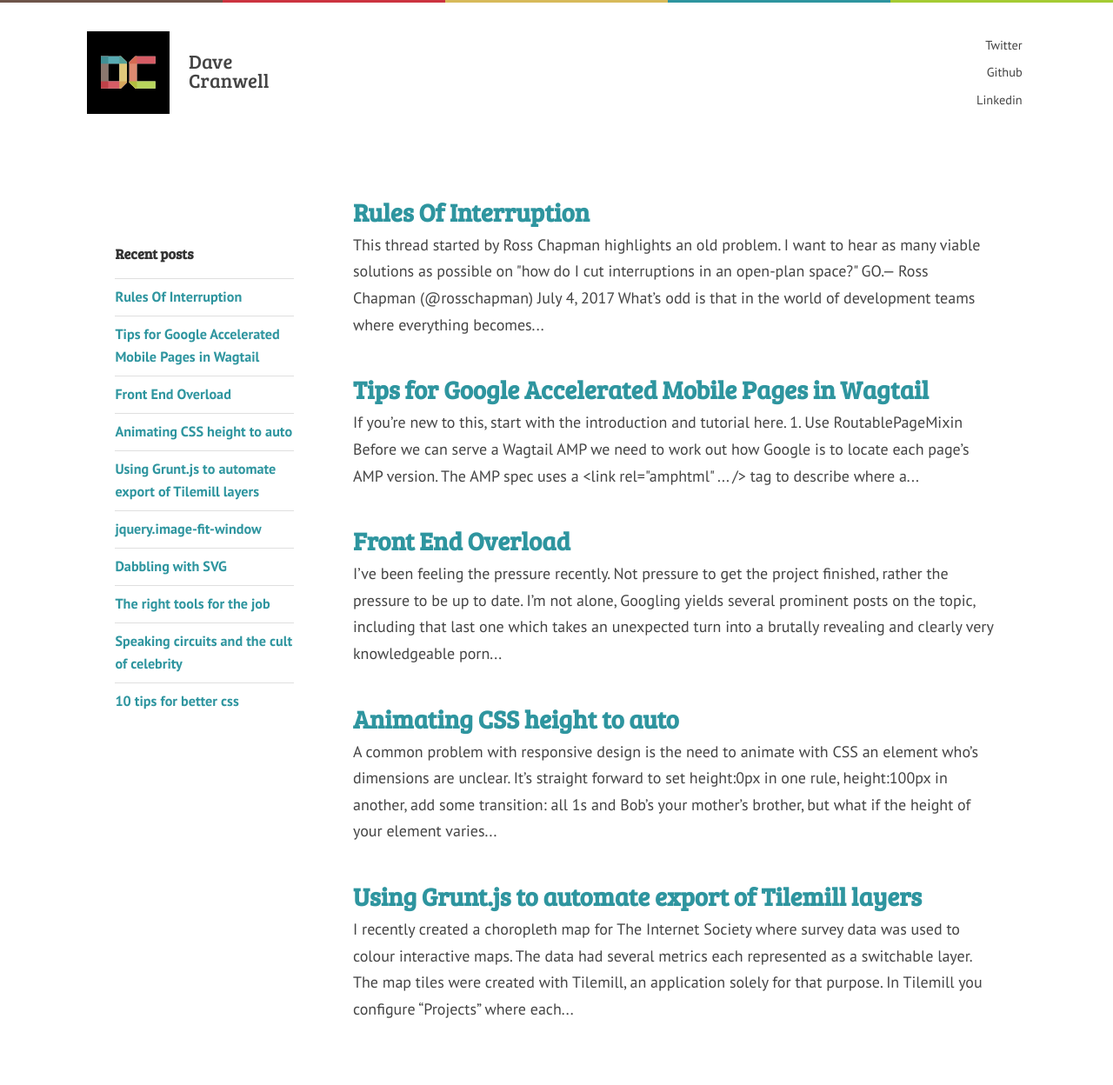
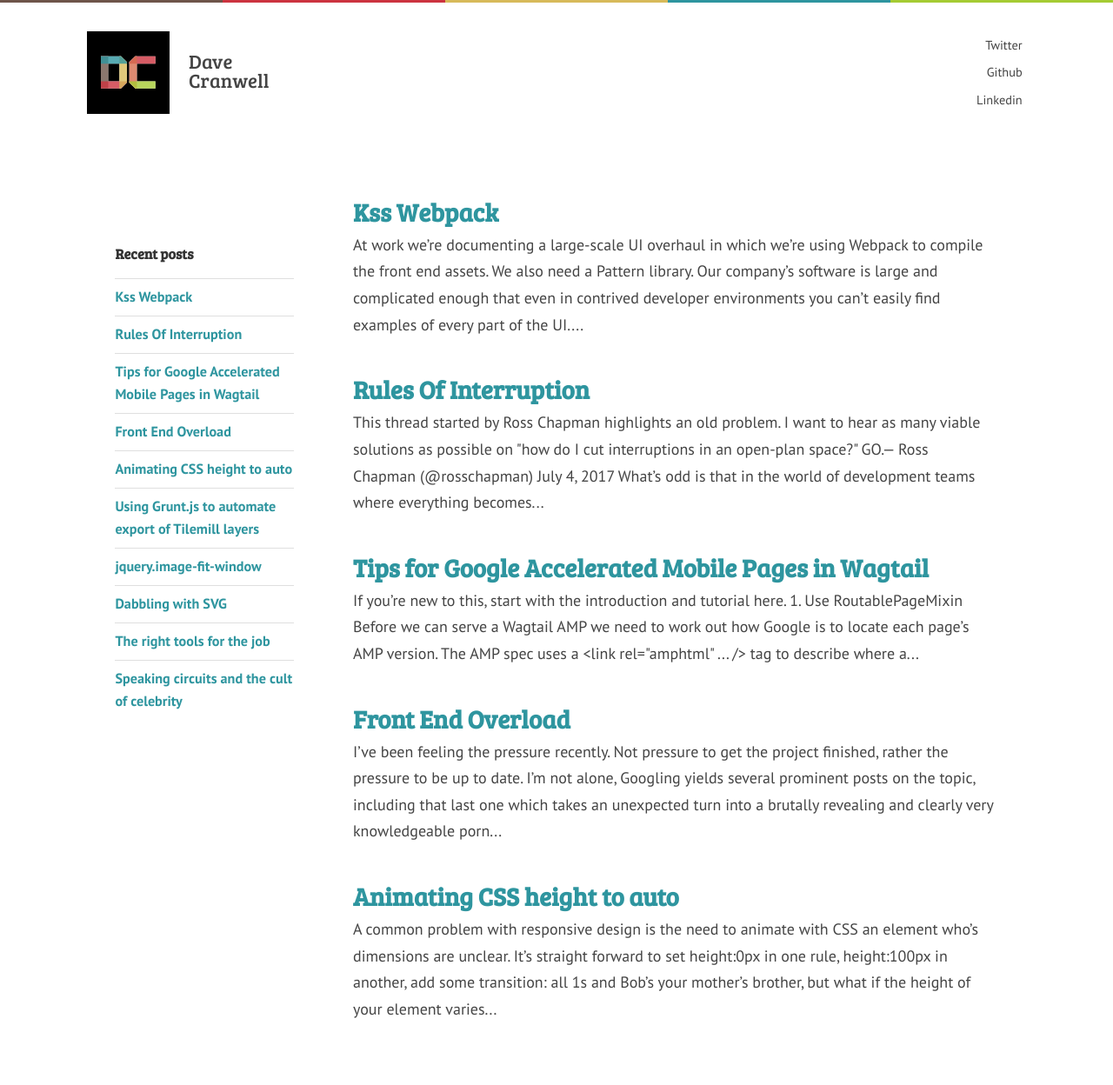
Before and after one commit to davecranwell/davecranwell.github.io, a Jekyll site: the page built from index.html, in a window 1280 px wide. Shown: the whole page at 87% size. Built offline with Jekyll 4.4.1, drawn with Linux system fonts in a browser that asks for light colours; nearby versions of some CDN libraries; some of the changed lines change nothing that is shown.

Commit message:
Tweaks and go live

````diff
--- a/_posts/2018-03-27-kss-webpack.md
+++ b/_posts/2018-03-27-kss-webpack.md
@@ -1,24 +1,24 @@
 ---
-published: false
+published: true
 ---
 
 At work we're documenting a large-scale UI overhaul in which we're using Webpack to compile the front end assets. We also need a [Pattern library](adele.uxpin.com). Our company's software is large and complicated enough that even in contrived developer environments you can't easily find examples of every part of the UI. Pattern libraries allow you to document everything in one place, cross refer patterns and check for visual regressions, without needing to use the product itself.
 
-We compared a shortlist of was [KSS](https://github.com/kss-node/kss-node), [SC5](https://github.com/SC5/sc5-styleguide), [PatternLab](https://patternlab.io/) and [LivingCSS](https://github.com/straker/livingcss). Low effort was important - the more effort required, the less incentive to maintain it. Customisation was also important. Few of them provided what we needed out the box, but if they could be extended it didn't matter.
+We compared a shortlist of pattern library software: [KSS](https://github.com/kss-node/kss-node), [SC5](https://github.com/SC5/sc5-styleguide), [PatternLab](https://patternlab.io/) and [LivingCSS](https://github.com/straker/livingcss). Low maintenance effort was important - the more effort required, the less incentive to maintain it. Customisation was also important. Few of them provided what we needed out the box, but if they could be extended it didn't matter.
 
-LivingCSS was our first choice. It's easily customised, but we discovered its dependence on JSDoc comments was frustrating and the language in which example were written was inflexible. PatternLab is hugely popular but required separate example files. We've settled on KSS which has so far done everything we need.
+LivingCSS was our first choice. It was easily customised, but we discovered its dependence on JSDoc comments was frustrating and the language in which example were written was inflexible. PatternLab is hugely popular but required separate example files that could get forgotten. We settled on KSS which has so far done everything we need.
 
 But how to generate it?
 
 ## KSS-Node
 
-KSS comes in various flavours, but in a Node environment we want [KSS-node](https://github.com/kss-node/kss-node). It's implemented with inline comments in CSS/SASS files.
-
-### A KSS comment block looks like this:
+KSS comes in various flavours, but in a Node environment we want [KSS-node](https://github.com/kss-node/kss-node). It's implemented with inline comments in CSS/SASS files e.g
 
 ``` css
 /*
 Button
+
+Buttons are expected to use the `button` element.
 
 Markup:
 <button class="button">
@@ -39,32 +39,38 @@ Styleguide: Button
 
 ```
 
-Multi-line examples _really_ benefit from the simplistic comment style. You can also uses SASS/LESS comments, prefixing every line with `//` but these are tedious to work with over multiple lines.
+Markup examples are written in Handlebars and all other text (with a little customisation) is markdown. This makes for patterns that are easy to recompose, and documentation which is rich and helpful.
 
-### You can use handlebars partials in examples
+Multi-line examples _really_ benefit from the simplistic comment style too. Other libraries require every line to have comment asterisk, or `//`. But these are tedious to work with over multiple lines.
 
-KSS examples are written in Handlebars markup. So with the `.button` example above you can easily write:
+Handlebars gives us "Partials", that allow reuse of components within others. So with the `.button` example above you can easily write:
 
 ```css
 /*
 Button group
 
+A group of buttons
+
 Markup:
 <div class="button-group">
-	{{> "Button" }}
+	{{> "Button" text="I am a button" }}
 </div>
 
 Styleguide: Button.group
 */
 ```
 
-That `{{> "foo" }}` code is Handlebars "partial" syntax. `foo` corresponds to the value defined for each pattern's `Styleguide:` property. Partials can take parameters and operate as wrappers/blocks too, these are useful for supplying other content for your examples.
+That `{{> "foo" }}` syntax is Handlebars "partial" syntax. `foo` corresponds to the value defined for each pattern's `Styleguide:` property. Partials can take parameters and operate as wrappers/blocks too, these are useful for supplying other content for your examples.
 
 ## KSS-webpack-plugin
 
-We found [KSS Webpack Plugin](https://www.npmjs.com/package/kss-webpack-plugin) to bridge that gap of executing kss-node on the CLI, with the inclusion of webpack-generated assets within it. We contributed some changes and it now does everything we need.
+Webpack has some foibles of course. Assets it generates can have garbled filenames, varying output destinations or internal naming schemes.
 
-Support for Webpack's "chunks" was vital. This meant any CSS or JS created by webpack could be injected into the styleguide effortlessly. Combined with webpack-dev-server, our development stack can now compile SASS and generate a styleguide at the same time, with nothing more than SASS files. A `webpack.config.js` example would be:
+We found [KSS Webpack Plugin](https://www.npmjs.com/package/kss-webpack-plugin) to bridge that gap of CLI-mode kss-node and the inclusion of webpack-generated assets. We contributed some changes to the plugin and it now does everything we need.
+
+Support for Webpack's "chunks" was vital. Webpack generates files like `styles.12598u62ngsdg73.css` which is great for infinite caching, but terrible if you need to know the filename. KSS Webpack Plugin can automatically inject any chunk into the styleguide by simply refering to the chunk name ("styles"), not the output filename.
+
+Combined with webpack-dev-server, our development stack can now compile SASS and generate a styleguide at the same time, with nothing more than SASS files. A `webpack.config.js` example would be:
 
 
 ```js
````
